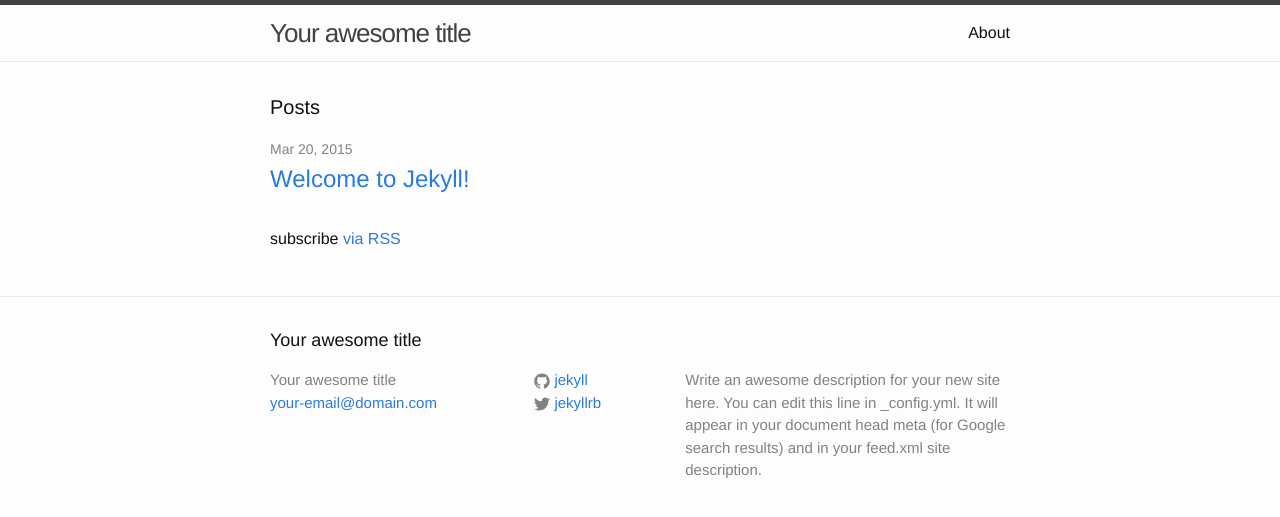
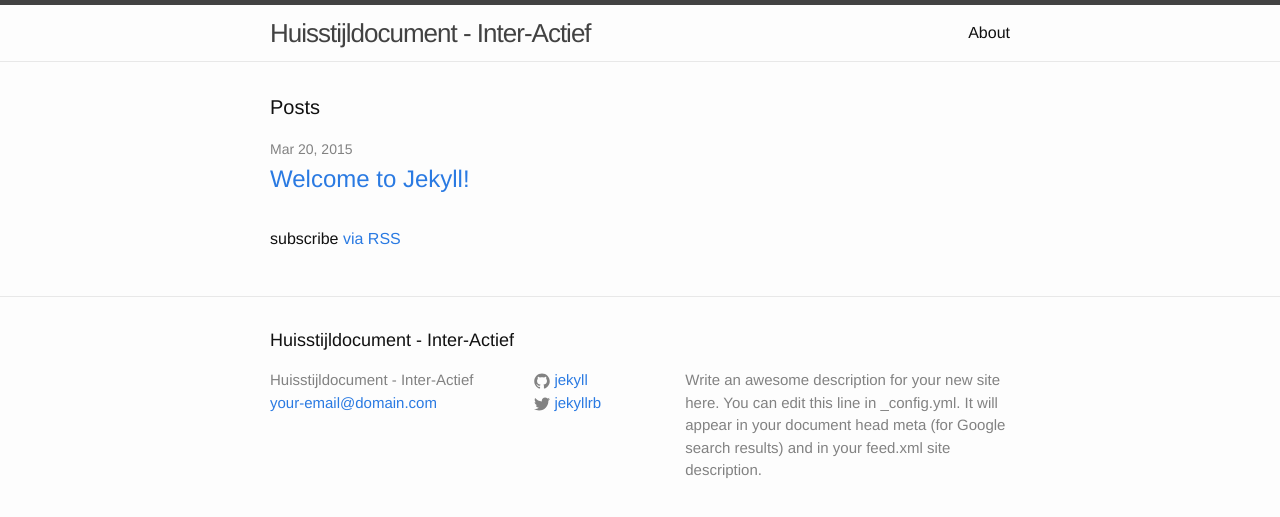
Before and after one commit to Inter-Actief/fancie-huisstijldocument, a Jekyll site: the page built from index.html, in a window 1280 px wide. Shown: the top 517 px of the page. Built offline with Jekyll 4.4.1, drawn with Linux system fonts in a browser that asks for light colours.

Commit message:
Edited Jekyll config

```diff
--- a/_config.yml
+++ b/_config.yml
@@ -1,12 +1,12 @@
 # Site settings
-title: Your awesome title
+title: Huisstijldocument - Inter-Actief
 email: your-email@domain.com
 description: > # this means to ignore newlines until "baseurl:"
   Write an awesome description for your new site here. You can edit this
   line in _config.yml. It will appear in your document head meta (for
   Google search results) and in your feed.xml site description.
 baseurl: "" # the subpath of your site, e.g. /blog/
-url: "http://yourdomain.com" # the base hostname & protocol for your site
+url: "" # the base hostname & protocol for your site
 twitter_username: jekyllrb
 github_username:  jekyll
 
```
